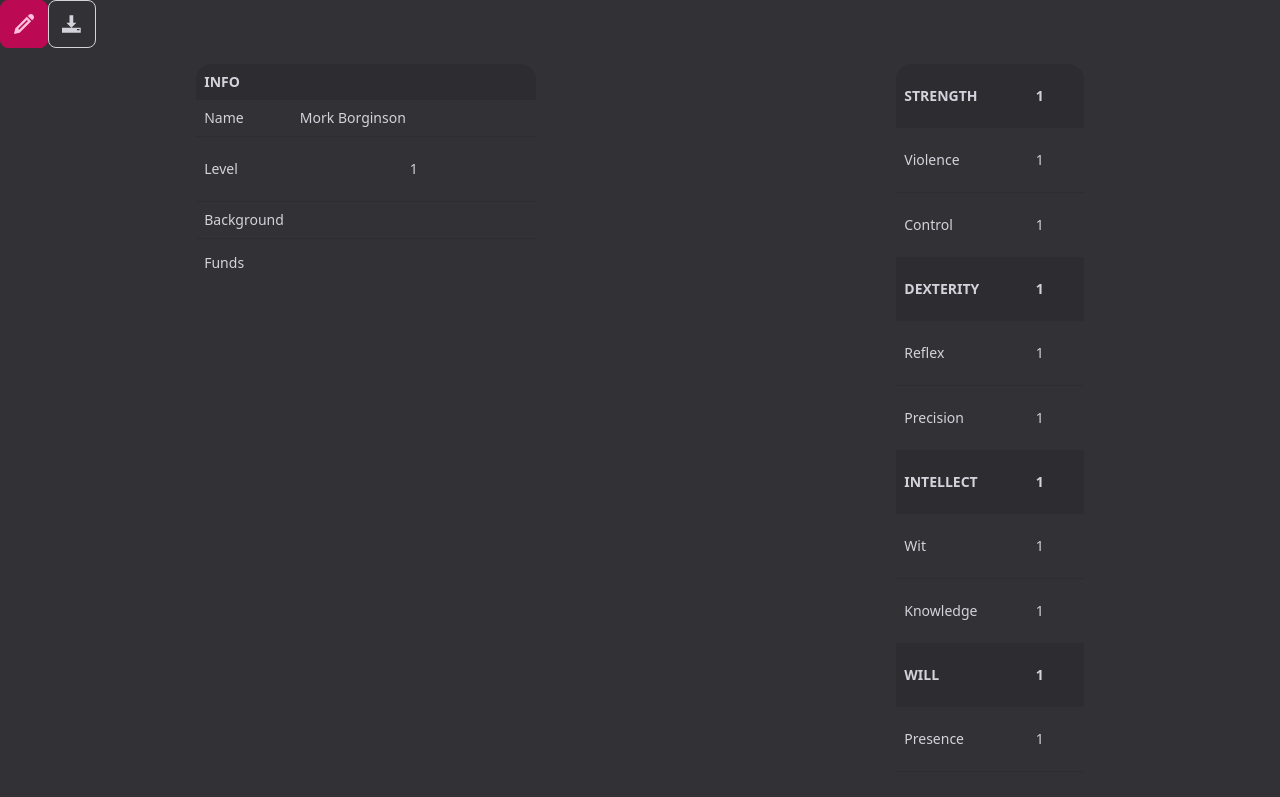
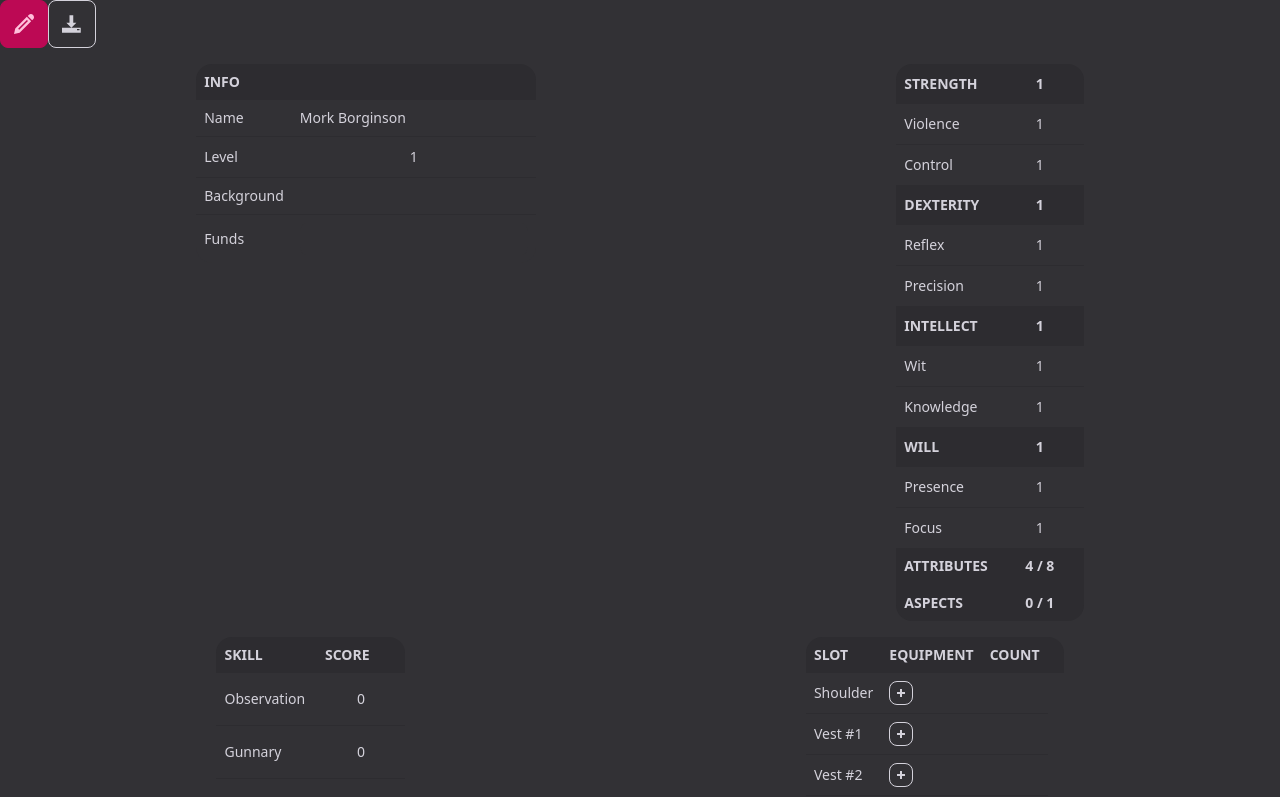
Before and after one commit to mytinycloud/caltrops, a React (Create React App) app in the folder char-sheet/: page / in a window 1280 px wide. Shown: the top 797 px of the page. Built offline with nearby package versions, Linux system fonts and the light colour scheme.

Commit message:
Fix style detection. Again

```diff
--- a/char-sheet/src/components/IconButton.jsx
+++ b/char-sheet/src/components/IconButton.jsx
@@ -7,7 +7,7 @@ import {ImCross, ImPencil, ImBin, ImDownload3, ImPlus, ImMinus, ImCheckmark, ImL
  * A button with an icon in it.
  * Just to standardise styling
  */
-function IconButton({icon, onClick, btnStyle='btn-outline', size='xs', enabled=true, visible=true}) {
+function IconButton({icon, onClick, btnStyle='btn-outline', btnSize='btn-xs', enabled=true, visible=true}) {
 
   const IconClass = {
     "cross": ImCross,
@@ -21,17 +21,16 @@ function IconButton({icon, onClick, btnStyle='btn-outline', size='xs', enabled=t
   }[icon]
 
   const iconSize = {
-    "xs": 8,
-    "sm": 12,
-    "md": 20,
-    "lg": 32,
-  }[size]
+    "btn-xs": 8,
+    "btn-sm": 12,
+    "btn-md": 20,
+    "btn-lg": 32,
+  }[btnSize]
 
-  let btnSize = `btn-${size}`
   let opacity = visible ? "opacity-100" : "opacity-0"
 
   return <button
-      className={`btn ${btnSize} btn-square ${btnStyle} ${opacity} transition-all`}
+      className={`btn btn-square ${btnStyle} ${btnSize} ${opacity} transition-all`}
       disabled={(visible && enabled) ? "" : "disabled"}
       onClick={onClick}
       >
--- a/char-sheet/src/pages/ParentalAdvisory.jsx
+++ b/char-sheet/src/pages/ParentalAdvisory.jsx
@@ -47,12 +47,12 @@ function ParentalAdvisory() {
         <IconButton
           icon={isEditable ? 'check' : 'edit'}
           btnStyle={isEditable ? 'btn-primary' : 'btn-primary'}
-          size='md'
+          btnSize='btn-md'
           onClick={() => setIsEditable(!isEditable)}
         />
         <IconButton
           icon='download'
-          size='md'
+          btnSize='btn-md'
           onClick={() => downloadObject(sheet,
             `caltrops-${sheet.info.name.replace(' ', '-').toLowerCase()}.json`,
             true
```
